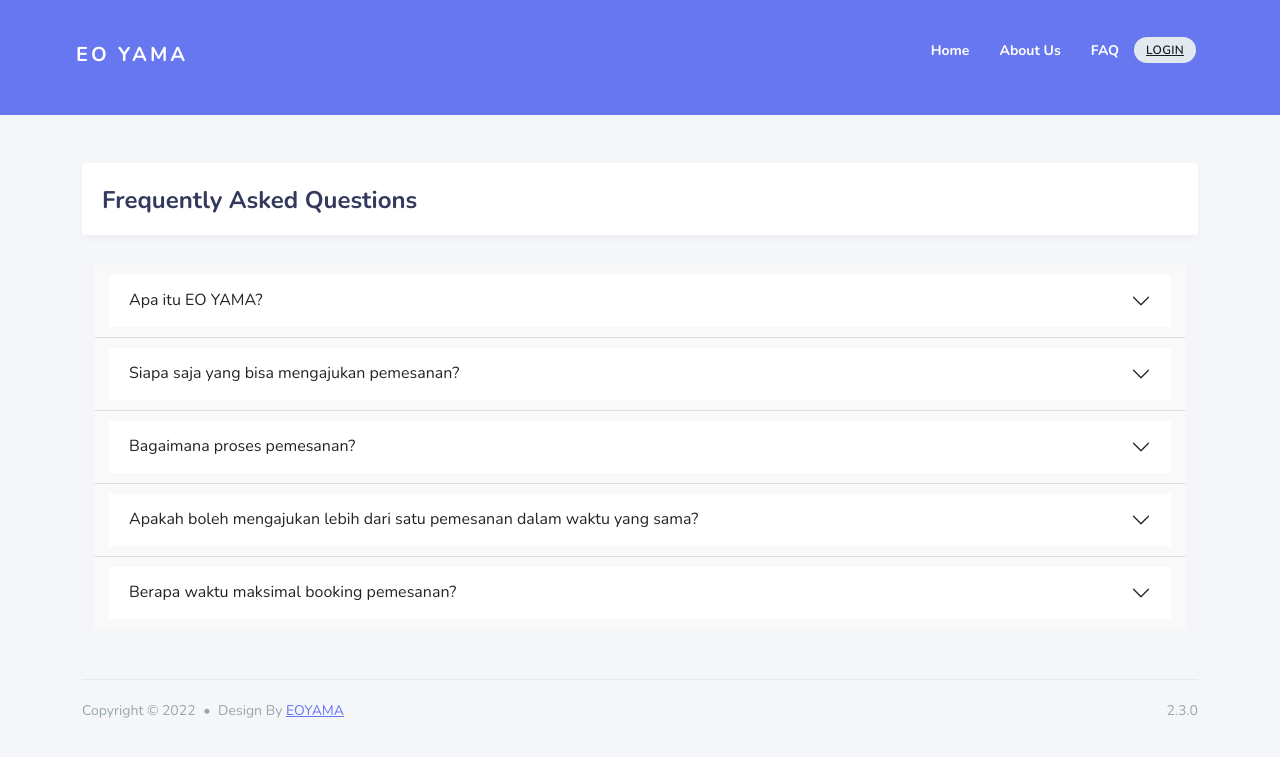
After one commit to auraahsn/project_eo, a CodeIgniter 4 app: template app/Views/landing_page/faqs_lp.php in a window 1280 px wide. The commit adds this page. Shown: the top 757 px of the page. Run offline with PHP 8.4 and a stand-in for CodeIgniter, Linux system fonts and the light colour scheme; the template is opened without the code that fills it, so the values that code supplies are empty; some libraries are stand-ins or nearby versions.

Commit message:
tampilan_faq

```diff
--- a/app/Config/Routes.php
+++ b/app/Config/Routes.php
@@ -53,6 +53,8 @@ $routes->get('home', 'Home::index');
 $routes->get('/', 'LandingPage::index');
 $routes->get('landing_page/home_lp', 'LandingPage::index');
 $routes->get('landing_page/about_lp', 'LandingPage::aboutLP');
+$routes->get('landing_page/faqs_lp', 'LandingPage::faqsLP');
+
 $routes->get('auth', 'Auth::login');
 $routes->post('registerProcess', 'Auth::registerProcess');
 
--- a/app/Controllers/LandingPage.php
+++ b/app/Controllers/LandingPage.php
@@ -15,4 +15,7 @@ class LandingPage extends BaseController
     {
         echo password_hash('12345', PASSWORD_BCRYPT);
     }
+    public function faqsLP(){
+        echo view('landing_page/faqs_lp');
+    }
 }
--- a/app/Views/landing_page/about_lp.php
+++ b/app/Views/landing_page/about_lp.php
@@ -28,7 +28,7 @@
         <div class="main-wrapper container">
             <div class="navbar-bg"></div>
             <nav class="navbar navbar-expand-lg main-navbar">
-                <a href="index.html" class="navbar-brand sidebar-gone-hide">EO YAMA</a>
+                <a href="<?= site_url('landing_page/home_lp') ?>" class="navbar-brand sidebar-gone-hide" style="margin-left: 60px; margin-top: 40px;">EO YAMA</a>
                 <div class="navbar-nav">
                     <a href="#" class="nav-link sidebar-gone-show" data-toggle="sidebar"><i class="fas fa-bars"></i></a>
                 </div>
@@ -36,9 +36,10 @@
                     <a class="sidebar-gone-show nav-collapse-toggle nav-link" href="#">
                         <i class="fas fa-ellipsis-v"></i>
                     </a>
-                    <ul class="navbar-nav">
+                    <ul class="navbar-nav" style="margin-right: 60px; margin-top: 40px;">
                         <li class="nav-item active"><a href="<?= site_url('landing_page/home_lp') ?>" class="nav-link">Home</a></li>
                         <li class="nav-item active"><a href="<?= site_url('landing_page/about_lp') ?>" class="nav-link">About Us</a></li>
+                        <li class="nav-item active"><a href="<?= site_url('landing_page/faqs_lp') ?>" class="nav-link">FAQ</a></li>
                         <!-- <li class="nav-item active"><a href="#" class="nav-link">Portofolio</a></li> -->
                         <div class="badges">
                             <a href="<?= site_url('auth') ?>" class="badge badge-light">LOGIN</a>
--- /dev/null
+++ b/app/Views/landing_page/faqs_lp.php
@@ -0,0 +1,151 @@
+<!DOCTYPE html>
+<html lang="en">
+
+<head>
+    <meta charset="UTF-8">
+    <meta content="width=device-width, initial-scale=1, maximum-scale=1, shrink-to-fit=no" name="viewport">
+    <!-- <title>Layout &rsaquo; Top Navigation &mdash; Stisla</title> -->
+    <title>EO YAMA</title>
+    <!-- General CSS Files -->
+    <link rel="stylesheet" href="https://stackpath.bootstrapcdn.com/bootstrap/4.3.1/css/bootstrap.min.css" integrity="sha384-ggOyR0iXCbMQv3Xipma34MD+dH/1fQ784/j6cY/iJTQUOhcWr7x9JvoRxT2MZw1T" crossorigin="anonymous">
+    <link rel="stylesheet" href="https://use.fontawesome.com/releases/v5.7.2/css/all.css" integrity="sha384-fnmOCqbTlWIlj8LyTjo7mOUStjsKC4pOpQbqyi7RrhN7udi9RwhKkMHpvLbHG9Sr" crossorigin="anonymous">
+
+    <!-- CSS Libraries -->
+
+    <!-- Template CSS -->
+    <link href="https://cdn.jsdelivr.net/npm/bootstrap@5.0.2/dist/css/bootstrap.min.css" rel="stylesheet" integrity="sha384-EVSTQN3/azprG1Anm3QDgpJLIm9Nao0Yz1ztcQTwFspd3yD65VohhpuuCOmLASjC" crossorigin="anonymous">
+    <link rel="stylesheet" href="<?= base_url() ?>/template/assets/css/style.css">
+    <link rel="stylesheet" href="<?= base_url() ?>/template/assets/css/components.css">
+</head>
+
+<body class="layout-3">
+    <script id="__bs_script__">
+        //<![CDATA[
+        document.write("<script async src='/browser-sync/browser-sync-client.js?v=2.27.10'><\/script>".replace("HOST", location.hostname));
+        //]]>
+    </script>
+
+    <div id="app">
+        <div class="main-wrapper container">
+            <div class="navbar-bg"></div>
+            <nav class="navbar navbar-expand-lg main-navbar">
+                <a href="<?= site_url('landing_page/home_lp') ?>" class="navbar-brand sidebar-gone-hide" style="margin-left: 60px; margin-top: 40px;">EO YAMA</a>
+                <div class="navbar-nav">
+                    <a href="#" class="nav-link sidebar-gone-show" data-toggle="sidebar"><i class="fas fa-bars"></i></a>
+                </div>
+                <div class="nav-collapse navbar-nav ml-auto">
+                    <a class="sidebar-gone-show nav-collapse-toggle nav-link" href="#">
+                        <i class="fas fa-ellipsis-v"></i>
+                    </a>
+                    <ul class="navbar-nav" style="margin-right: 60px; margin-top: 40px;">
+                        <li class="nav-item active"><a href="<?= site_url('landing_page/home_lp') ?>" class="nav-link">Home</a></li>
+                        <li class="nav-item active"><a href="<?= site_url('landing_page/about_lp') ?>" class="nav-link">About Us</a></li>
+                        <li class="nav-item active"><a href="<?= site_url('landing_page/faqs_lp') ?>" class="nav-link">FAQ</a></li>
+                        <!-- <li class="nav-item active"><a href="#" class="nav-link">Portofolio</a></li> -->
+                        <div class="badges">
+                            <a href="<?= site_url('auth') ?>" class="badge badge-light">LOGIN</a>
+                        </div>
+                    </ul>
+                </div>
+            </nav>
+
+            <!-- Main Content -->
+            <div class="main-content">
+                <section class="section">
+                    <div class="section-header">
+                        <h1>Frequently Asked Questions</h1>
+                    </div>
+
+                    <div class="container">
+                        <div class="accordion accordion-flush" id="accordionFlushExample">
+                            <div class="accordion-item">
+                                <h2 class="accordion-header" id="flush-headingOne">
+                                    <button class="accordion-button collapsed" type="button" data-bs-toggle="collapse" data-bs-target="#flush-collapseOne" aria-expanded="false" aria-controls="flush-collapseOne">
+                                        Apa itu EO YAMA?
+                                    </button>
+                                </h2>
+                                <div id="flush-collapseOne" class="accordion-collapse collapse" aria-labelledby="flush-headingOne" data-bs-parent="#accordionFlushExample">
+                                    <div class="accordion-body">EO YAMA adalah sebuah perusahaan yang bergerak di bidang event organizer dan event planner. Sejarah perusahan ini didirikan pada tahun 2022. EO YAMA membantu Anda membuat acara yang menyenangkan dan tak terlupakan, sepak terjang kami sebagai jasa Event Organizer Online dan Offline profesional selalu memberikan kepuasan terhadap pelanggan untuk menciptakan suasana acara yang tidak terlupakan dan pastinya mengesankan.</div>
+                                </div>
+                            </div>
+                            <div class="accordion-item">
+                                <h2 class="accordion-header" id="flush-headingTwo">
+                                    <button class="accordion-button collapsed" type="button" data-bs-toggle="collapse" data-bs-target="#flush-collapseTwo" aria-expanded="false" aria-controls="flush-collapseTwo">
+                                        Siapa saja yang bisa mengajukan pemesanan?
+                                    </button>
+                                </h2>
+                                <div id="flush-collapseTwo" class="accordion-collapse collapse" aria-labelledby="flush-headingTwo" data-bs-parent="#accordionFlushExample">
+                                    <div class="accordion-body">Siapapun dapat mengajukan pemesanan di sini, baik berupa perorangan atau perusahaan.</div>
+                                </div>
+                            </div>
+                            <div class="accordion-item">
+                                <h2 class="accordion-header" id="flush-headingThree">
+                                    <button class="accordion-button collapsed" type="button" data-bs-toggle="collapse" data-bs-target="#flush-collapseThree" aria-expanded="false" aria-controls="flush-collapseThree">
+                                        Bagaimana proses pemesanan?
+                                    </button>
+                                </h2>
+                                <div id="flush-collapseThree" class="accordion-collapse collapse" aria-labelledby="flush-headingThree" data-bs-parent="#accordionFlushExample">
+                                    <div class="accordion-body">
+                                        <p>- Pengguna harus memiliki akun terlebih dahulu. Pembuatan akun dapat dilakukan melalui website EO YAMA.</p>
+                                        <p>- Setelah membuat akun, pengguna dapat langsung melakukan pemesanan melalui website</p>
+                                    </div>
+                                </div>
+                            </div>
+                            <div class="accordion-item">
+                                <h2 class="accordion-header" id="flush-headingFour">
+                                    <button class="accordion-button collapsed" type="button" data-bs-toggle="collapse" data-bs-target="#flush-collapseFour" aria-expanded="false" aria-controls="flush-collapseFour">
+                                        Apakah boleh mengajukan lebih dari satu pemesanan dalam waktu yang sama?
+                                    </button>
+                                </h2>
+                                <div id="flush-collapseFour" class="accordion-collapse collapse" aria-labelledby="flush-headingFour" data-bs-parent="#accordionFlushExample">
+                                    <div class="accordion-body">Ya, boleh. Selama tidak bentrok dengan jadwal lain.</div>
+                                </div>
+                            </div>
+                            <div class="accordion-item">
+                                <h2 class="accordion-header" id="flush-headingFive">
+                                    <button class="accordion-button collapsed" type="button" data-bs-toggle="collapse" data-bs-target="#flush-collapseFive" aria-expanded="false" aria-controls="flush-collapseFive">
+                                        Berapa waktu maksimal booking pemesanan?
+                                    </button>
+                                </h2>
+                                <div id="flush-collapseFive" class="accordion-collapse collapse" aria-labelledby="flush-headingFive" data-bs-parent="#accordionFlushExample">
+                                    <div class="accordion-body">
+                                        <p>Proses booking dapat dilakukan maksimal H-7 atau seminggu sebelum hari H.</p>
+                                        <p>*Tergantung dengan event</p>
+                                    </div>
+                                </div>
+                            </div>
+                        </div>
+                    </div>
+
+                </section>
+
+                <footer class="main-footer">
+                    <div class="footer-left">
+                        Copyright &copy; 2022 <div class="bullet"></div> Design By <a href="https://nauval.in/">EOYAMA</a>
+                    </div>
+                    <div class="footer-right">
+                        2.3.0
+                    </div>
+                </footer>
+            </div>
+        </div>
+
+        <!-- General JS Scripts -->
+        <script src="https://cdn.jsdelivr.net/npm/jquery@3.6.0/dist/jquery.min.js"></script>
+        <script src="https://cdnjs.cloudflare.com/ajax/libs/popper.js/1.14.7/umd/popper.min.js" integrity="sha384-UO2eT0CpHqdSJQ6hJty5KVphtPhzWj9WO1clHTMGa3JDZwrnQq4sF86dIHNDz0W1" crossorigin="anonymous"></script>
+        <script src="https://stackpath.bootstrapcdn.com/bootstrap/4.3.1/js/bootstrap.min.js" integrity="sha384-JjSmVgyd0p3pXB1rRibZUAYoIIy6OrQ6VrjIEaFf/nJGzIxFDsf4x0xIM+B07jRM" crossorigin="anonymous"></script>
+        <script src="https://cdnjs.cloudflare.com/ajax/libs/jquery.nicescroll/3.7.6/jquery.nicescroll.min.js"></script>
+        <script src="https://cdnjs.cloudflare.com/ajax/libs/moment.js/2.24.0/moment.min.js"></script>
+        <script src="../assets/js/stisla.js"></script>
+
+        <!-- JS Libraies -->
+
+        <!-- Page Specific JS File -->
+
+        <!-- Template JS File -->
+        <script src="<?= base_url() ?>/template/assets/js/scripts.js"></script>
+        <script src="<?= base_url() ?>/template/assets/js/custom.js"></script>
+        <script src="https://cdn.jsdelivr.net/npm/bootstrap@5.0.2/dist/js/bootstrap.bundle.min.js" integrity="sha384-MrcW6ZMFYlzcLA8Nl+NtUVF0sA7MsXsP1UyJoMp4YLEuNSfAP+JcXn/tWtIaxVXM" crossorigin="anonymous"></script>
+</body>
+
+</html>
```
Also changed, not shown: app/Views/landing_page/landingpage.php (+42 -21 lines), public/template/assets/img/img_lp/img1.png (added).
